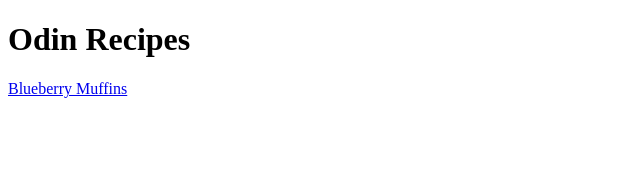
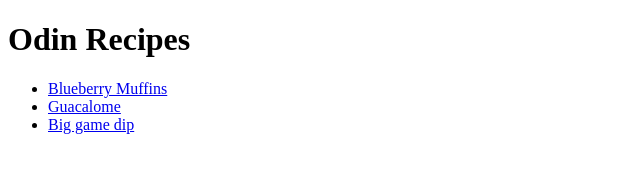
Before and after one commit to Fonnix56/odin-recipes, a plain HTML site: page index.html in a window 1280 px wide. Shown: the whole page, without its empty margins (0-640 px from the left). Drawn offline with Linux system fonts and the light colour scheme.

Commit message:
add additional recipe links

```diff
--- a/index.html
+++ b/index.html
@@ -8,7 +8,11 @@
 </head>
 <body>
     <h1>Odin Recipes</h1>
-    <a href="../odin-recipes/recipes/blueberry-muffins.html">Blueberry Muffins</a>
+    <ul>
+        <li><a href="../odin-recipes/recipes/blueberry-muffins.html">Blueberry Muffins</a></li>
+        <li><a href="../odin-recipes/recipes/guacamole.html">Guacalome</a></li>
+        <li><a href="../odin-recipes/recipes/big-game-dip.html">Big game dip</a></li>
+    </ul>
 
 </body>
 </html>
```
